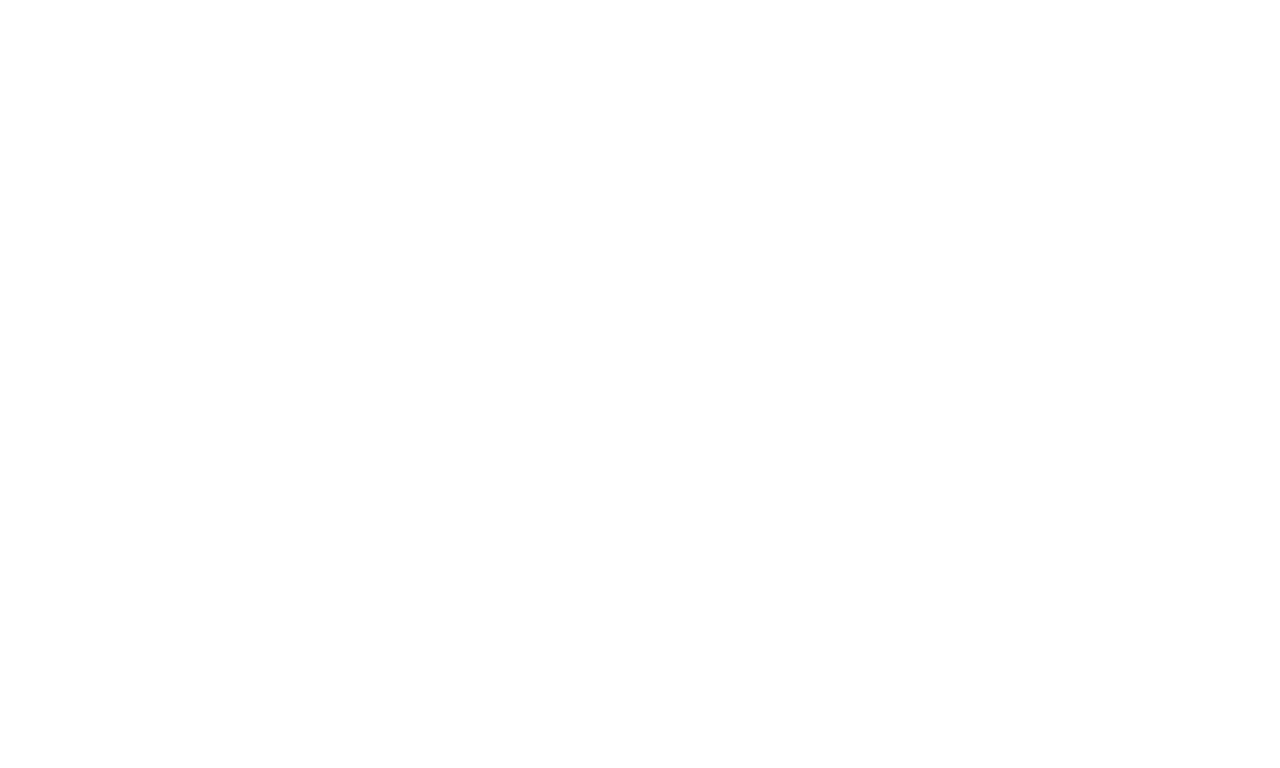
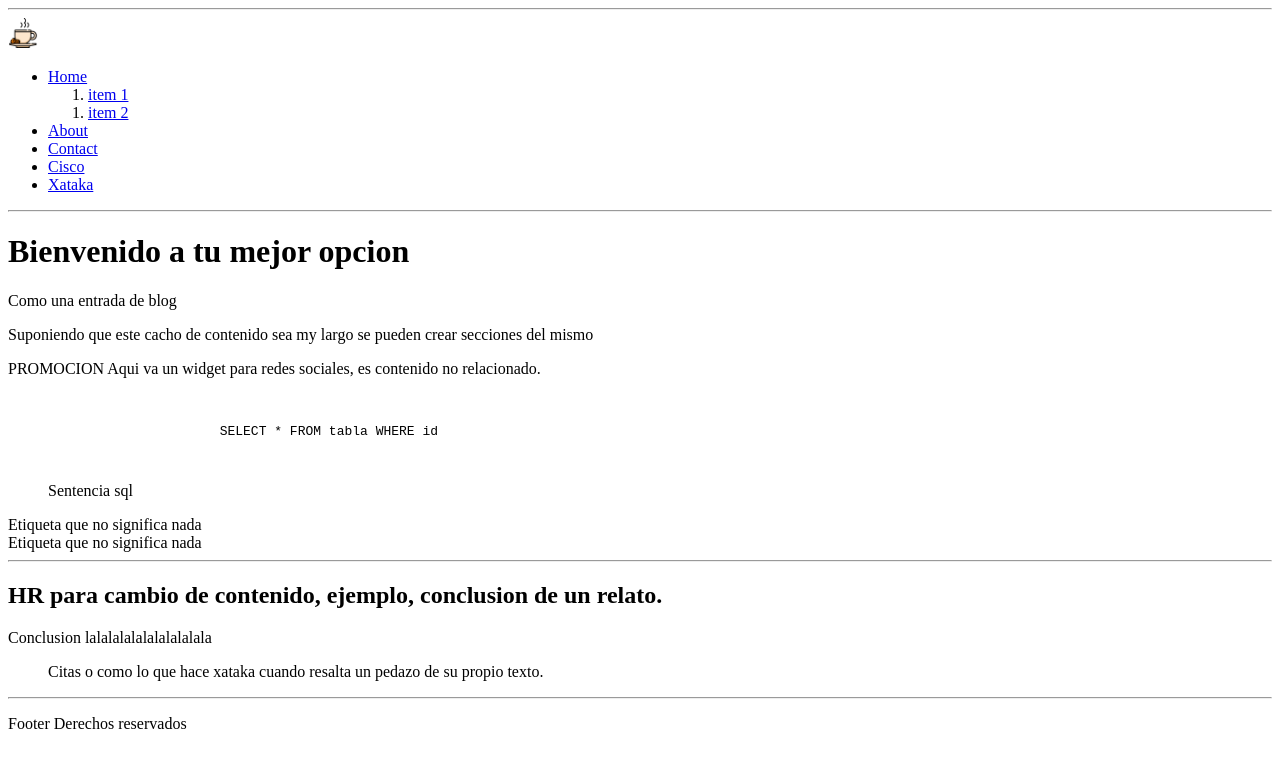
Before and after one commit to hector-delgado/DjangoTest, a plain HTML site: page templates/index.html in a window 1280 px wide. Drawn offline with Linux system fonts and the light colour scheme.

Commit message:
Progreso Día 29-04-2020

```diff
--- a/css/main.css
+++ b/css/main.css
@@ -0,0 +1,4 @@
+img {
+    height: 30px;
+    width: 30px;
+}
--- a/templates/index.html
+++ b/templates/index.html
@@ -3,16 +3,85 @@
 <html lang="es">
 <head>
   <meta charset="utf-8">
-
-  <title>The HTML5 Herald</title>
-  <meta name="description" content="The HTML5 Herald">
+  <meta name="viewport" content="width=device-width, initial-scale=1.0">
+  <meta name="description" content="Descripción de la página">
   <meta name="author" content="SitePoint">
 
+  <title>Rincón Azteca</title>
+
   <link rel="stylesheet" href="../css/main.css">
+  <link rel="shortcut icon" href="../imgs/favicon.png">
 
 </head>
 
 <body>
+  <hr>
+  <header>
+    <img src="../imgs/favicon.png">
+    <nav>
+      <ul>
+          <li><a href="#">Home</a>
+            <ol>
+              <li><a href="#sec1">item 1</a></li>
+            </ol>
+            <ol>
+              <li><a href="#sec2">item 2</a></li>
+            </ol>
+          </li>
+          <li><a href="acerca.html">About</a></li>
+          <li><a href="contacto.html">Contact</a></li>
+          <li><a href="https://cisco.com" target="_blank">Cisco</a></li>
+          <li><a href="https://xataka.com">Xataka</a></li>
+      </ul>
+    </nav>
+  </header>
+
+  <hr>
+  <main>
+    <h1>Bienvenido a tu mejor opcion</h1>
+      <!-- 3W dice que para subtitulo usa <p> despues del <h1> -->
+        <article>
+            <section>
+              <p>Como una entrada de blog</p>
+            </section>
+            <section>
+              <p>Suponiendo que este cacho de contenido sea my largo se pueden crear secciones del mismo</p>
+            </section>
+        </article>
+        <aside>PROMOCION Aqui va un widget para redes sociales, es contenido no relacionado.</aside>
+          <figure>
+              <pre> <!--Respeta TABS espacios como el """ """ en python-->
+                    <code>
+                      SELECT * FROM tabla WHERE id
+                    </code>
+                </pre>
+              <figcaption>Sentencia sql</figcaption>
+          </figure>
+          <div id="sec1">
+            Etiqueta que no significa nada
+          </div>
+          <span>
+            Etiqueta que no significa nada
+          </span>
+        <hr>
+          <h2 id="sec2">HR para cambio de contenido, ejemplo, conclusion de un relato. </h2>
+          <p>Conclusion lalalalalalalalalalala</p>
+        <blockquote>
+          Citas o como lo que hace xataka cuando resalta un pedazo de su propio texto.
+        </blockquote>
+  </main>
+  <hr>
+  <footer>
+    <p>Footer Derechos reservados</p>
+  </footer>
   <script src="../js/scripts.js"></script>
 </body>
 </html>
+
+<!--
+<dl> Definition List->
+  <dt>Nombre concepto</dt> <!--Definition Term->
+  <dd>Significado de concepto</dd><!--Definition Description->
+  <dt>País</dt>
+  <dd>Capital</dd>
+</dl>-->
```
Also changed, not shown: templates/acerca.html (added, +25 -0 lines), templates/contacto.html (added, +33 -0 lines), imgs/70276200_2603004406655702_4867865695053938688_o.png (added), imgs/favicon.png (added), 2 other files.
